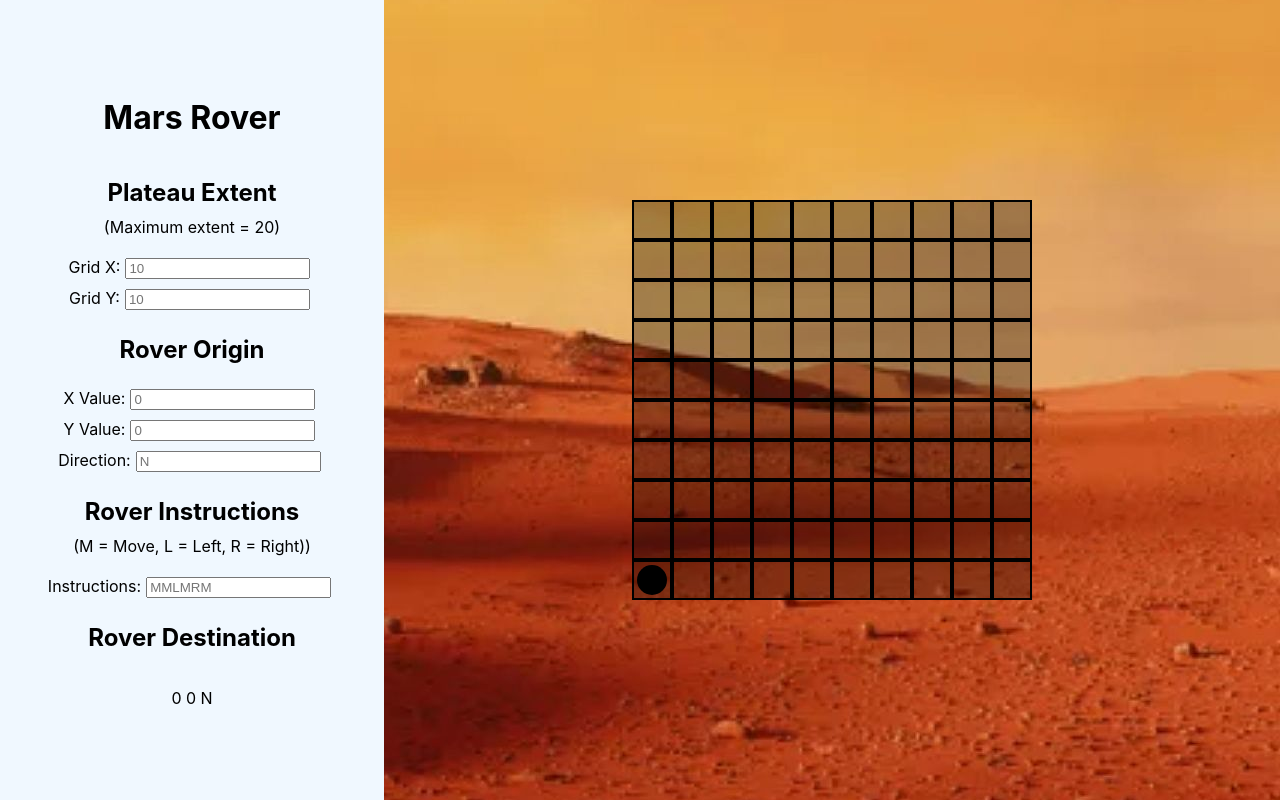
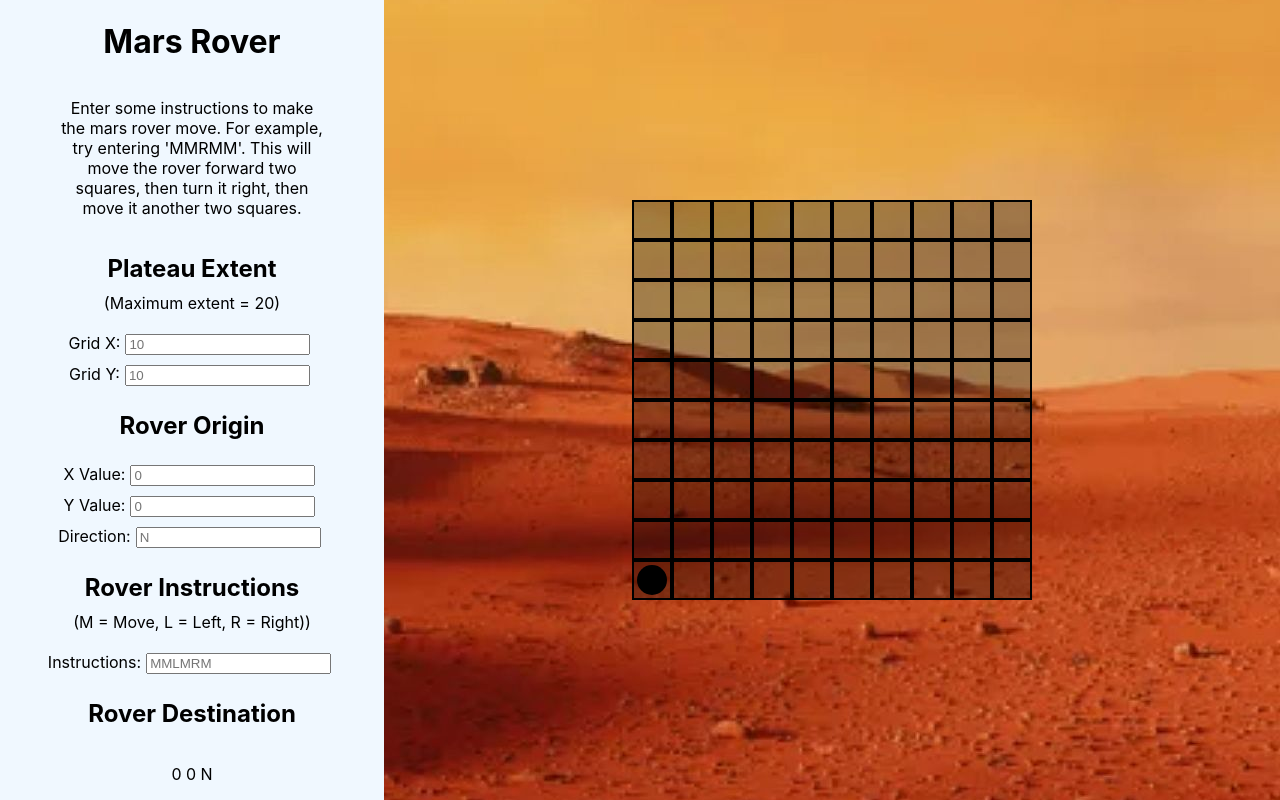
Before and after one commit to andreweinhorn/marsroverweb, a React (Create React App) app: page / in a window 1280 px wide. Built offline with nearby package versions, Linux system fonts and the light colour scheme.

Commit message:
Adding instructions

```diff
--- a/src/components/Controls.js
+++ b/src/components/Controls.js
@@ -69,6 +69,9 @@ export default function Controls( {gridX, gridY, setGridX, setGridY, roverX, rov
 
 
             <h1> Mars Rover </h1>
+
+            <p style={{width:'70%', alignSelf: 'center'}}>Enter some instructions to make the mars rover move.  For example, try entering 'MMRMM'.  This will move the rover forward two squares, then turn it right, then move it another two squares.
+            </p>
             <h2>Plateau Extent</h2>
             <p style={{marginTop: '-10px', fontSize: '1rem'}}>(Maximum extent = 20)</p>
 
```
